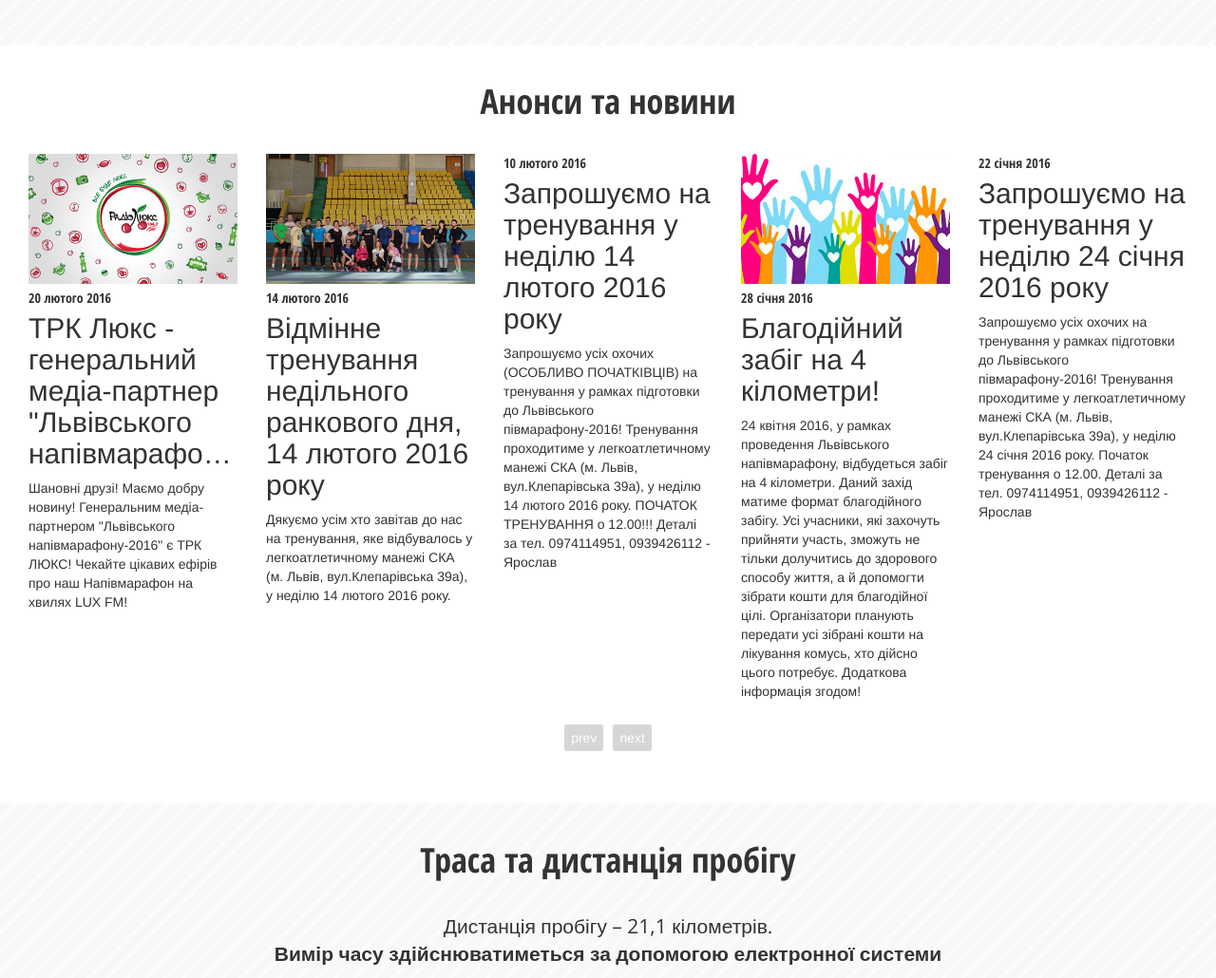
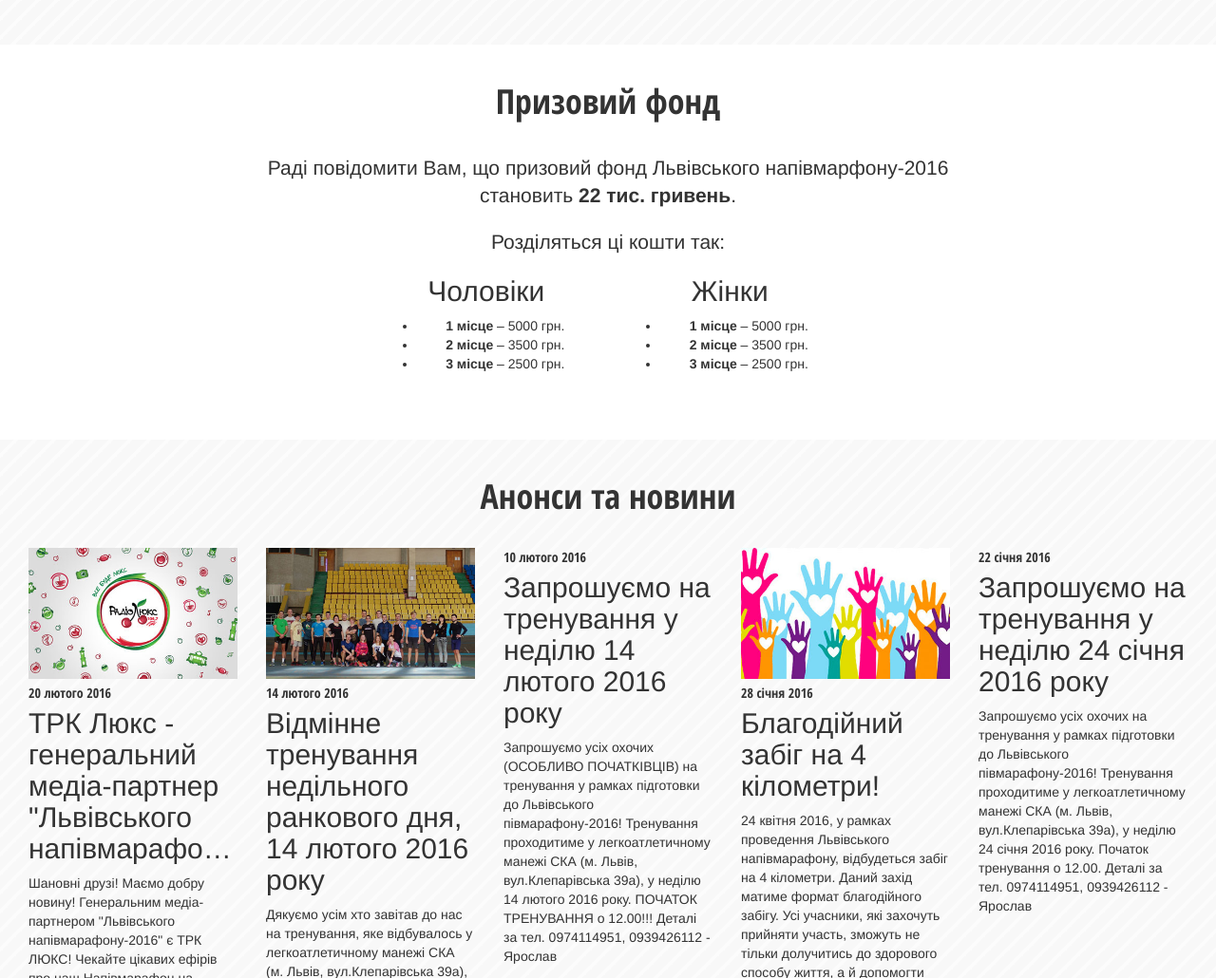
Before and after one commit to gvizdyk/marathonlviv.github.io, a website: page index.jade in a window 1280 px wide. Shown: the part 2042-3072 px from the top of the page at 95% size. Drawn offline with nearby package versions, Linux system fonts and the light colour scheme; files that its build step writes are made by us from their sources.

Commit message:
added 'prize money' section

```diff
--- a/index.jade
+++ b/index.jade
@@ -106,6 +106,28 @@ block content
 
   section.section-content
     .container.text-center
+      h1 Призовий фонд
+      p.lead Раді повідомити Вам, що призовий фонд Львівського напівмарфону-2016<br /> становить <strong>22 тис. гривень</strong>.
+      p.lead Розділяться ці кошти так:
+      .row(style="width:45%;margin:auto;")
+        .col-md-6
+          .caption
+            h2 Чоловіки
+            ul
+              li <strong>1 місце</strong> – 5000 грн.
+              li <strong>2 місце</strong> – 3500 грн.
+              li <strong>3 місце</strong> – 2500 грн.
+
+        .col-md-6
+          .caption
+            h2 Жінки
+            ul
+              li <strong>1 місце</strong> – 5000 грн.
+              li <strong>2 місце</strong> – 3500 грн.
+              li <strong>3 місце</strong> – 2500 грн.
+
+  section.section-content.section-even
+    .container.text-center
       h1 Анонси та новини
 
     .owl-carousel
@@ -141,7 +163,7 @@ block content
         h2 Відкрито реєстрацію на Львівський напівмарафон 2016
         P Відкрито реєстрацію на Львівський напівмарафон 2016, який відбудеться 24 квітня!!! #[a(target="_blank", href="http://ua.runstyle.com.ua/tournament_view.php?tid=30") Подати попередню заявку]
 
-  section.section-content.maps-info.section-even
+  section.section-content.maps-info
     .container.text-center
       h1 Траса та дистанція пробігу
       .container.text-center.info
@@ -149,14 +171,14 @@ block content
         p.lead Траса буде промаркована, а також будуть встановленні відмітки на кожному кілометрі дистанції. В організації руху на трасі учасникам допомагатимуть волонтери та судді змагань.
         p.lead У програмі змагань буде додатково забіг на 4 кілометри.
 
-  section.section-content.section-register
+  section.section-content.section-register.section-even
     .container.text-center.info
       h1 Реєстрація
       p.lead Кожен учасник змагань повинен зареєструватись для участі у змаганнях пройшовши #[a(target="_blank", href="http://ua.runstyle.com.ua/tournament_view.php?tid=30") попередню електронну реєстрацію], або безпосередньо у <strong>Секретаріаті змагань, що працюватиме 23 квітня 2016 року.</strong>
       p.lead Прийом додаткових заявок, реєстрація учасників, видача стартових номерів відбуватиметься <strong><u>виключно 23 квітня, у суботу з 16.00, під чаc проведення Pasta Party</u></strong>
       p.lead Остаточною заявкою для участі у змаганнях вважається: попередня реєстрація, медична довідка та заява учасника пробігу із особистим підписом, оплата стартового внеску.
 
-  section.section-content.umovy-uchasti-info.section-even#section-paid
+  section.section-content.umovy-uchasti-info#section-paid
     .container.text-center.info
       h1 Cтартовий внесок
       p.lead Оплатити стартовий внесок можна: перерахувавши кошти на картку ПриватБанку 4149 4978 3489 1931 (Підлужна Ірина Романівна) до 10 квітня 2016 року, або у Секретаріаті змагань 23 квітня 2016 року.
@@ -189,7 +211,7 @@ block content
     .container.text-center.info
       p.lead Проведенна оплата при скасуванні реєстрації<br> учасником змагань поверненню не підлягає!
 
-  section.section-content#section-organizers
+  section.section-content.section-even#section-organizers
     .container.text-center.info
       h1 Організатори
 
```
Also changed, not shown: index.html.
